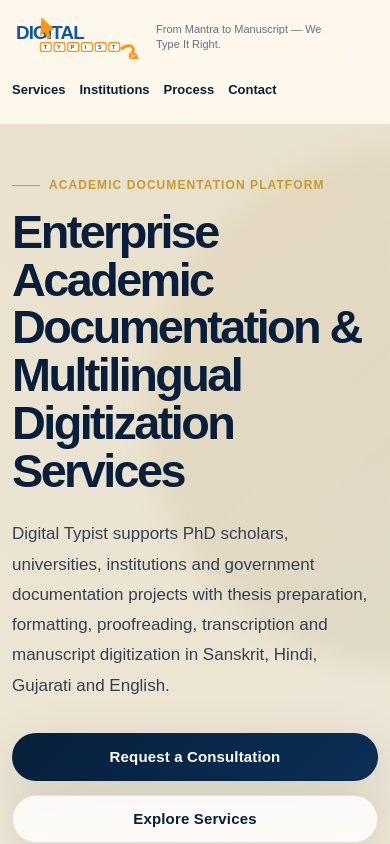
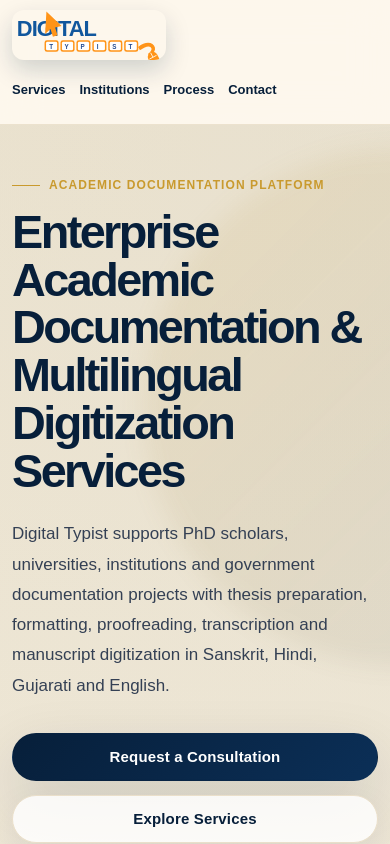
Before and after one commit to ravalpranavrps/digital-typist-website, a Next.js app: page / in a window 390 px wide. Shown: the top 844 px of the page. Built offline with nearby package versions, Linux system fonts and the light colour scheme.

Commit message:
Refine header logo alignment and responsive layout

```diff
--- a/src/app/logo.css
+++ b/src/app/logo.css
@@ -2,15 +2,33 @@
   display: none;
 }
 
+.brand-with-logo {
+  flex: 0 1 auto;
+  gap: 18px;
+}
+
 .brand-with-logo::before {
   content: "";
-  width: 156px;
-  height: 54px;
+  width: 178px;
+  height: 58px;
   display: block;
-  flex: 0 0 156px;
-  border-radius: 0;
+  flex: 0 0 178px;
   background: url("/logo.svg") center / contain no-repeat;
-  box-shadow: none;
+}
+
+.brand-text {
+  position: relative;
+  padding-left: 18px;
+}
+
+.brand-text::before {
+  content: "";
+  position: absolute;
+  left: 0;
+  top: 4px;
+  bottom: 4px;
+  width: 1px;
+  background: rgba(102, 112, 133, 0.28);
 }
 
 .brand-title {
@@ -26,17 +44,37 @@
 }
 
 .brand-subtitle {
-  max-width: 260px;
+  max-width: 245px;
+  color: #667085;
+  font-size: 13px;
+  line-height: 1.45;
+}
+
+@media (max-width: 920px) {
+  .header-inner {
+    padding-top: 10px;
+  }
+
+  .brand-with-logo {
+    width: 100%;
+    justify-content: flex-start;
+  }
+
+  .brand-with-logo::before {
+    width: 182px;
+    height: 58px;
+    flex-basis: 182px;
+  }
+
+  .brand-text {
+    display: none;
+  }
 }
 
 @media (max-width: 640px) {
   .brand-with-logo::before {
-    width: 132px;
-    height: 46px;
-    flex-basis: 132px;
-  }
-
-  .brand-subtitle {
-    max-width: 180px;
+    width: 154px;
+    height: 50px;
+    flex-basis: 154px;
   }
 }
```
